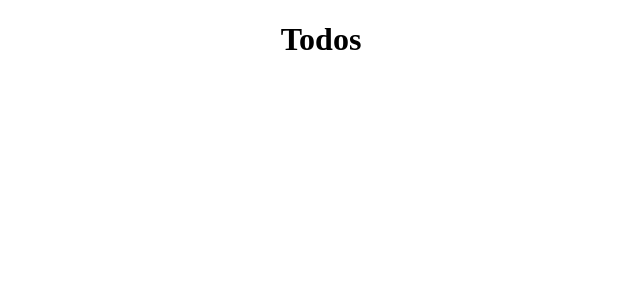
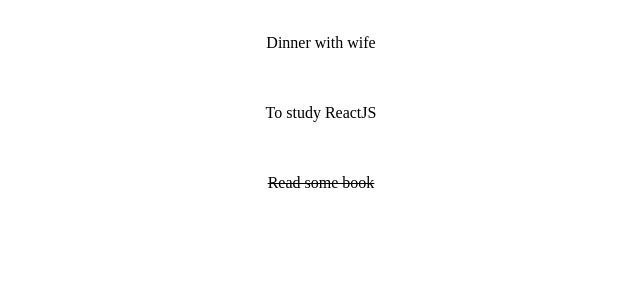
Before and after one commit to sandysnunes/todo-web, a React (Create React App) app: page / in a window 1280 px wide. Shown: the top 300 px of the page, without its empty margins (319-959 px from the left). Built offline with nearby package versions, Linux system fonts and the light colour scheme.

Commit message:
Todo Item component

```diff
--- a/src/App.js
+++ b/src/App.js
@@ -5,21 +5,21 @@
 class App extends React.Component {
 
   state = {
-    todos : [
+    todos: [
       {
         id: 1,
-        title : "Dinner with wife",
-        completed : false
+        title: "Dinner with wife",
+        completed: false
       },
       {
         id: 2,
-        title : "To study ReactJS",
-        completed : false
+        title: "To study ReactJS",
+        completed: false
       },
       {
         id: 3,
-        title : "Read some book",
-        completed : false
+        title: "Read some book",
+        completed: true
       }
     ]
   }
@@ -28,7 +28,7 @@
     console.log(this.state.todos)
     return (
       <div className="App">
-        <Todos />
+        <Todos todos={this.state.todos}/>
       </div>
     );
   }
--- /dev/null
+++ b/src/components/TodoItem.js
@@ -0,0 +1,30 @@
+import React, { Component } from 'react'
+import PropTypes from 'prop-types'
+
+class TodoItem extends Component {
+    render() {
+        return (
+        <div style={this.getStyle()}>
+            <p>{this.props.todo.title}</p>
+        </div>
+        )
+    }
+
+    getStyle = () => {
+        return {
+            backgroud : '#f4f4f4',
+            padding: '10px',
+            borderBotton: '1px #ccc dotted',
+            textDecoration : this.props.todo.completed ? 'line-through' : 'none'
+        }
+    }
+}
+
+
+
+//PropTypes
+TodoItem.propTypes = {
+    todo: PropTypes.object.isRequired
+}
+
+export default TodoItem
--- a/src/components/Todos.js
+++ b/src/components/Todos.js
@@ -1,20 +1,21 @@
 import React from 'react';
-
+import TodoItem from './TodoItem'
+import PropTypes from 'prop-types'
 
 class Todos extends React.Component {
 
+  render() {
 
-
-
-
-    render() {
-        return (
-            <div >
-              <h1>Todos</h1>
-            </div>
-          );
-    }
+    return this.props.todos.map((todo) => (
+      <TodoItem key={todo.id} todo={todo}/>
+    ));
+  }
 
 }
 
+//PropTypes
+Todos.propTypes = {
+  todos: PropTypes.array.isRequired
+}
+
 export default Todos
```
Also changed, not shown: public/index.html (+4 -4 lines).
